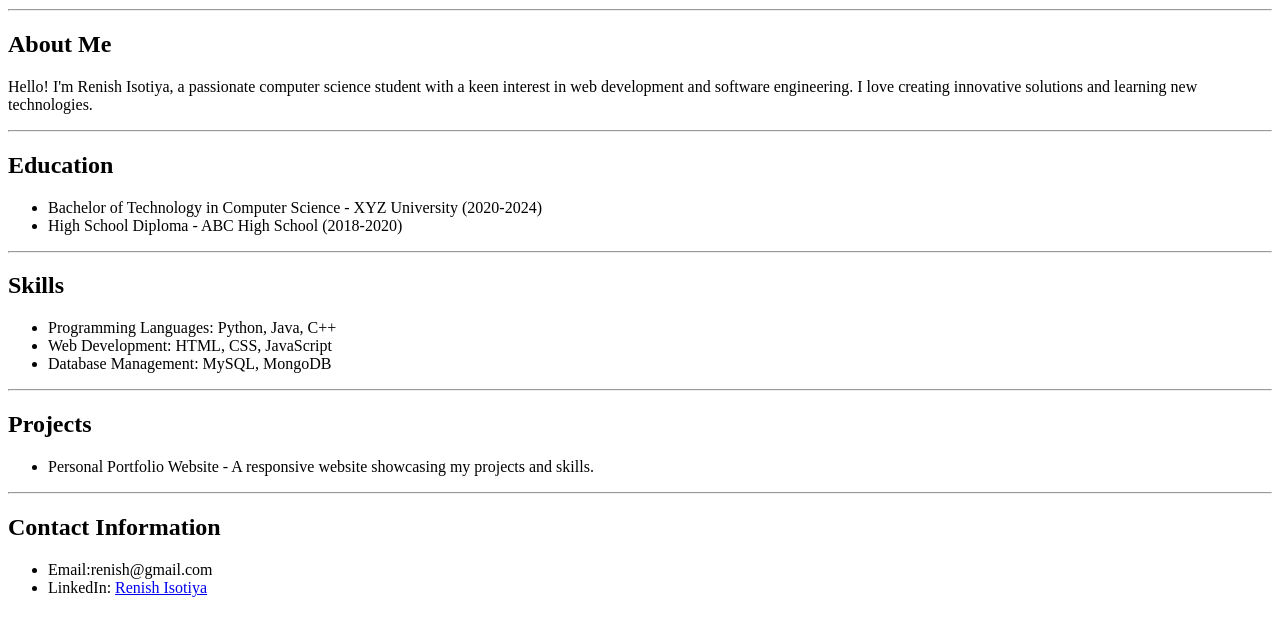
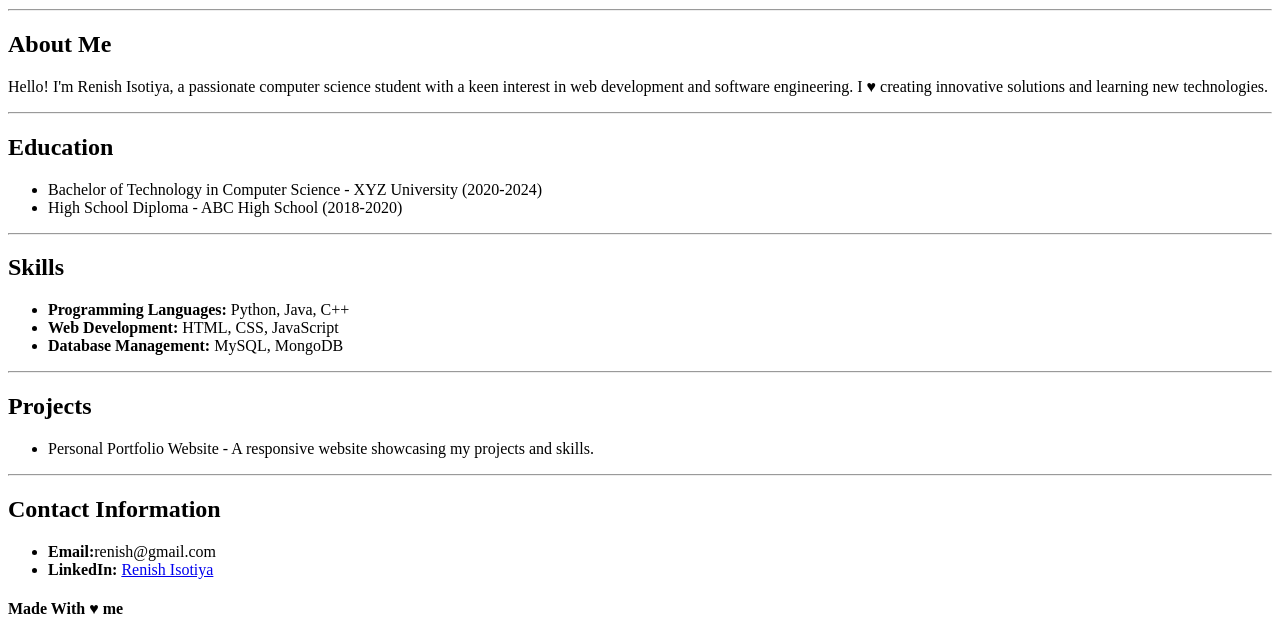
Before and after one commit to RenishIsotiya/Practice, a plain HTML site: page Portfolio.html in a window 1280 px wide. Shown: the part 183-822 px from the top of the page. Before the commit the page ends 800 px from the top, so only its background shows below. Drawn offline with Linux system fonts and the light colour scheme.

Commit message:
entities

```diff
--- a/Portfolio.html
+++ b/Portfolio.html
@@ -13,7 +13,7 @@
   <hr>
   <section>
     <h2> About Me </h2>
-      <p> Hello! I'm Renish Isotiya, a passionate computer science student with a keen interest in web development and software engineering. I love creating innovative solutions and learning new technologies. </p>
+      <p> Hello! I'm Renish Isotiya, a passionate computer science student with a keen interest in web development and software engineering. I &hearts; creating innovative solutions and learning new technologies. </p>
     <hr>
     <h2> Education </h2>
       <ul>
@@ -23,9 +23,9 @@
     <hr>
     <h2> Skills </h2>
       <ul>
-        <li> Programming Languages: Python, Java, C++ </li>
-        <li> Web Development: HTML, CSS, JavaScript </li>
-        <li> Database Management: MySQL, MongoDB </li>
+        <li> <b>Programming Languages:</b> Python, Java, C++ </li>
+        <li> <b>Web Development:</b> HTML, CSS, JavaScript </li>
+        <li> <b>Database Management:</b> MySQL, MongoDB </li>
       </ul>
     <hr>
     <h2> Projects </h2>
@@ -37,9 +37,10 @@
   <footer>
     <h2> Contact Information </h2>
       <ul>
-        <li> Email:renish@gmail.com </li>
-        <li> LinkedIn: <a href="https://www.linkedin.com/in/renish-isotiya-123456789/">Renish Isotiya</a> </li>
+        <li> <b>Email:</b>renish@gmail.com </li>
+        <li><b>LinkedIn:</b> <a href="https://www.linkedin.com/in/renish-isotiya-123456789/">Renish Isotiya</a> </li>
       </ul>
   </footer>
+  <h4>Made With &hearts; me</h4>
 </body>
 </html>
```
Also changed, not shown: practice.html (added, +11 -0 lines).
